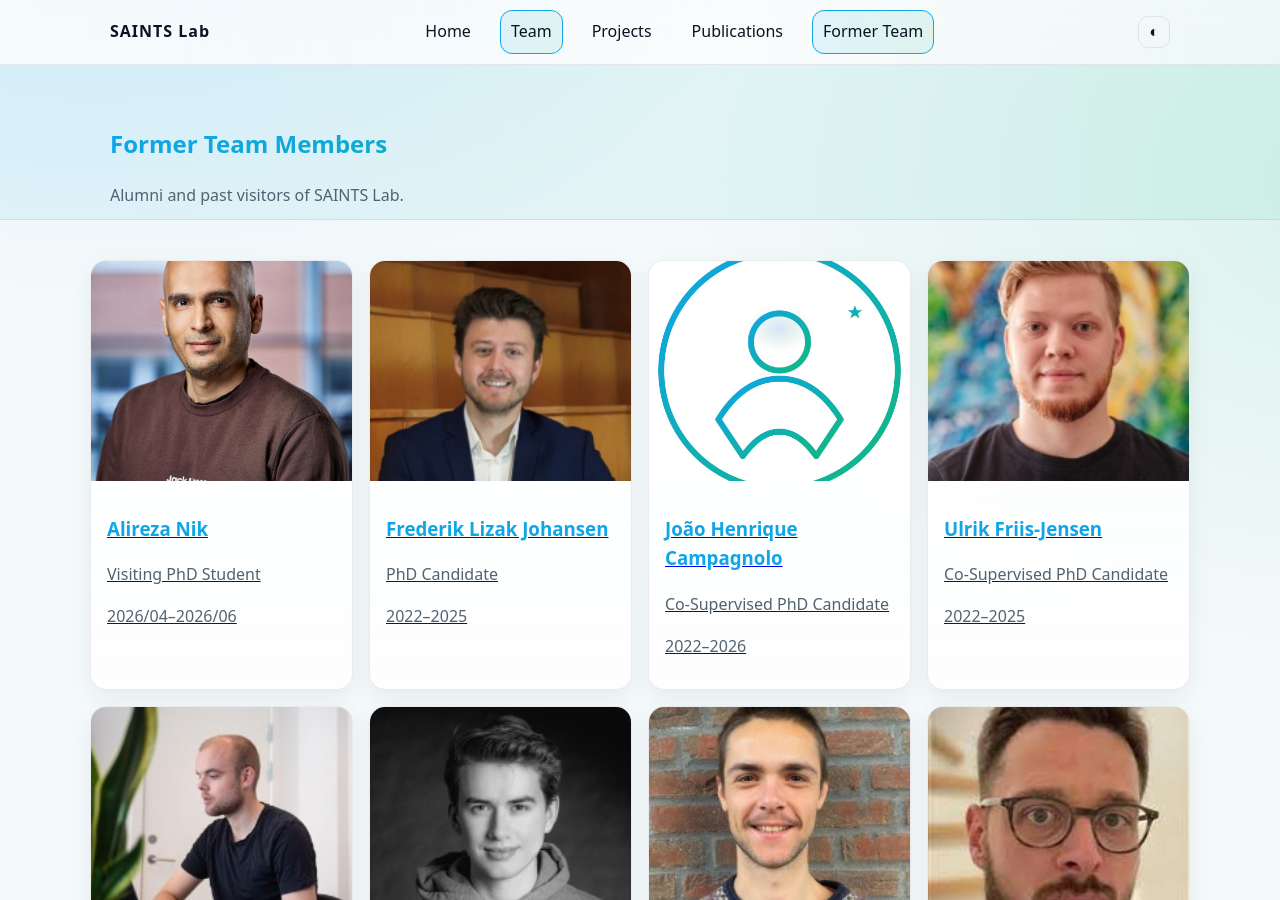
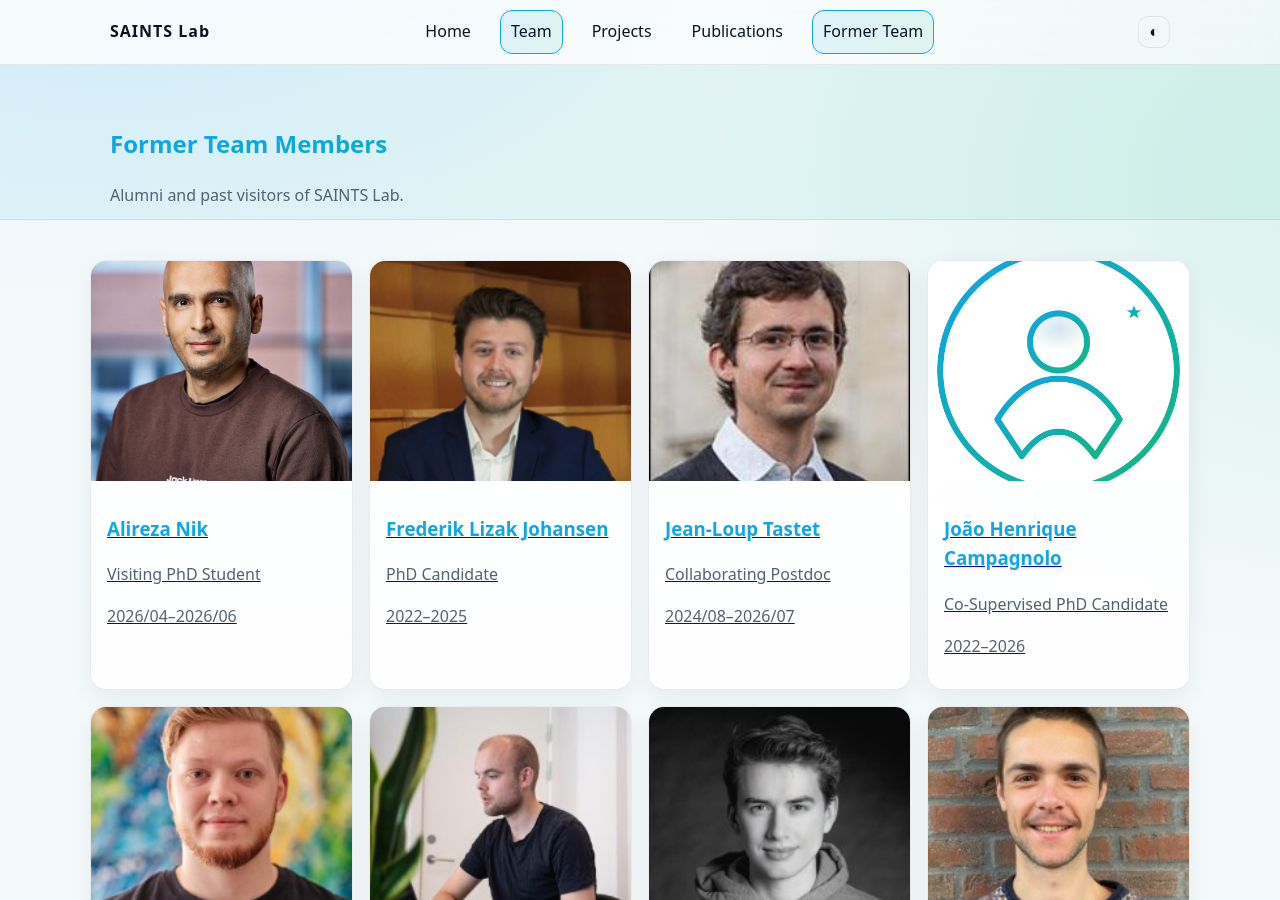
Before and after one commit to saintslab/saintslab.github.io, a Jekyll site: the page built from alumni.html, in a window 1280 px wide and 900 px high. Built offline with Jekyll 4.4.1, drawn with Linux system fonts in a browser that asks for light colours.

Commit message:
Update jean

```diff
--- a/_people/jean.md
+++ b/_people/jean.md
@@ -8,7 +8,7 @@ website: https://di.ku.dk/english/staff/?pure=en/persons/608870
 photo: /assets/img/jean.jpg
 scholar: https://scholar.google.com/citations?hl=en&user=kQJbjnAAAAAJ&view_op=list_works&sortby=pubdate
 order: 3
-from: 2024
-to:
-visitor: true
+from: 2024/08
+to: 2026/07
+former: true
 ---
```
